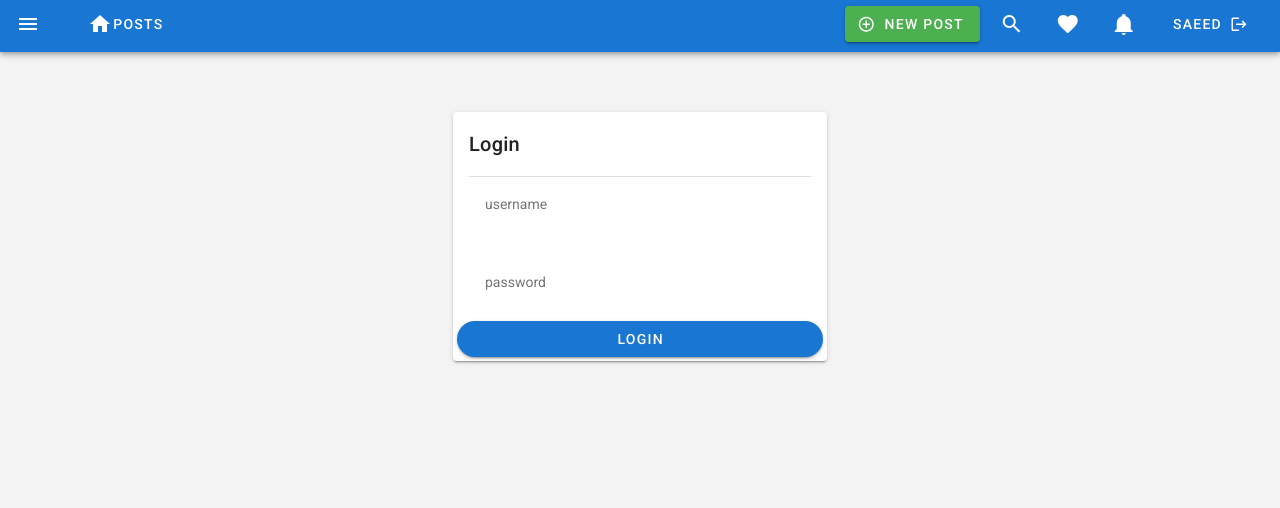
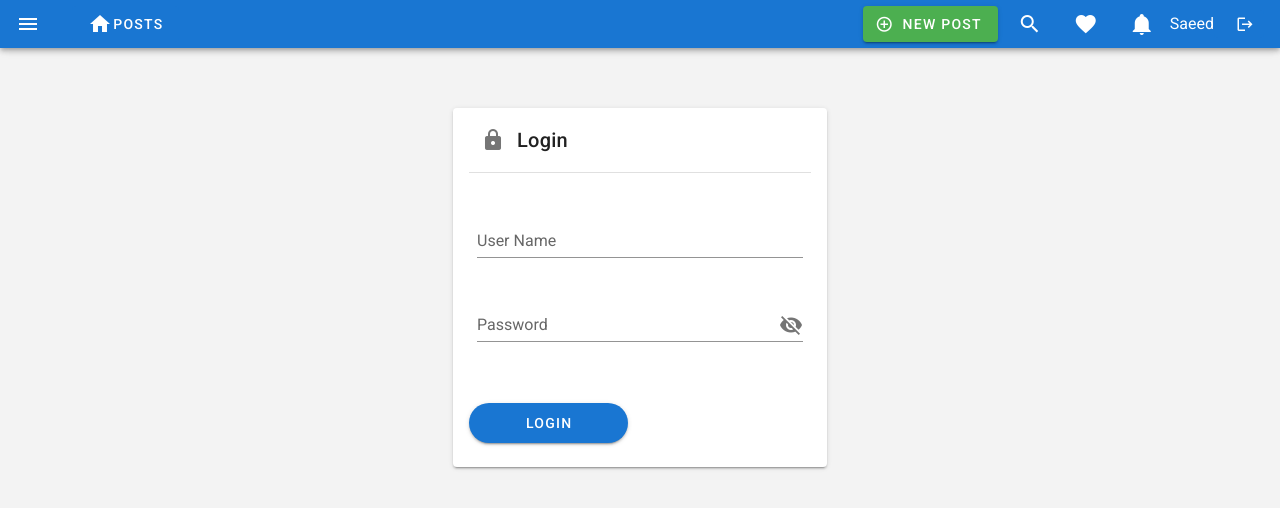
Before and after one commit to developersaeed0008/front-post, a Vue app: page /login in a window 1280 px wide. Shown: the top 508 px of the page. Built offline with nearby package versions, Linux system fonts and the light colour scheme; no server answers; sample sign-in values are in the browser's storage; what vue-sweetalert2 would draw is missing.

Commit message:
update login

```diff
--- a/src/App.vue
+++ b/src/App.vue
@@ -1,38 +1,15 @@
 <template>
   <v-app>
-    <v-toolbar color="primary" dark max-height="52px" dense>
-      <v-app-bar-nav-icon></v-app-bar-nav-icon>
-
-      <v-toolbar-title>
-        <v-btn router depressed class="primary" to="/">
-          <v-icon>mdi-home</v-icon> Posts
-        </v-btn>
-      </v-toolbar-title>
-      <v-spacer></v-spacer>
-
-      <v-btn to="/write" router class="success mx-1">
-        <v-icon left>mdi-plus-circle-outline</v-icon>
-        new post
-      </v-btn>
-      <v-btn icon class="mx-1 d-none d-sm-flex">
-        <v-icon>mdi-magnify</v-icon>
-      </v-btn>
-      <v-btn icon class="mx-1 d-none d-sm-flex">
-        <v-icon>mdi-heart</v-icon>
-      </v-btn>
-
-      <v-btn icon class="mx-1 d-none d-sm-flex">
-        <v-icon>mdi-bell</v-icon>
-      </v-btn>
-
-      <v-btn class="primary mx-1 d-none d-sm-flex" depressed>
-        <span>Saeed</span>
-        <v-icon right>mdi-logout</v-icon>
-      </v-btn>
-    </v-toolbar>
+    <navbar></navbar>
     <router-view />
   </v-app>
 </template>
+<script>
+import Navbar from "./views/Navbar";
+export default {
+  components: { navbar: Navbar },
+};
+</script>
 <style scoped>
 #app {
   background-color: rgb(243, 243, 243);
--- a/src/router/index.js
+++ b/src/router/index.js
@@ -35,18 +35,18 @@ const router = new VueRouter({
 
 router.beforeEach((to, from, next) => {
 
-  /* if (to.name != "login")
-    checkAuth() */
+  if (to.name != "login")
+    checkAuth()
 
   return next();
 });
 
-/* function checkAuth() {
+function checkAuth() {
 
   if (!localStorage.getItem('jwt')) {
     return router.push({ 'name': 'login' });
     // console.log("redirect to login");
   }
-} */
+}
 
 export default router
--- a/src/views/Login.vue
+++ b/src/views/Login.vue
@@ -1,39 +1,58 @@
 <template>
   <div>
     <v-container fluid color="white">
+      <v-alert
+        v-if="errorLogin"
+        color="red"
+        type="error"
+        class="ma-3 mx-auto my-12"
+        max-width="374"
+        >user name or password error</v-alert
+      >
       <v-card color="white" class="mx-auto my-12" max-width="374">
-        <v-card-title>Login</v-card-title>
+        <v-card-title>
+          <v-icon class="ml-3 mr-3">mdi-lock</v-icon>
+          Login
+        </v-card-title>
         <v-card-text>
           <v-divider></v-divider>
-          <v-row>
-            <input
-              type="text"
-              outlined
-              filled
-              placeholder="username"
-              class="pa-2 ma-5"
+          <v-row class="mt-5">
+            <v-text-field
+              label="User Name"
+              :rules="rules"
               v-model="username"
-            />
+              hide-details="auto"
+              class="ma-5 input-group--focused"
+              @keydown.enter="login"
+            ></v-text-field>
           </v-row>
           <v-row>
-            <input
-              type="password"
-              placeholder="password"
-              class="pa-2 ma-5"
-              color="primary"
+            <v-text-field
+              :append-icon="showPass ? 'mdi-eye' : 'mdi-eye-off'"
+              :rules="rules"
+              :type="showPass ? 'text' : 'password'"
+              label="Password"
+              hint="At least 8 characters"
+              class="ma-5 input-group--focused"
+              @click:append="showPass = !showPass"
+              @keydown.enter="login"
               v-model="password"
-            />
+            ></v-text-field>
           </v-row>
           <v-row>
+            <v-col md="6">
               <v-btn
-              class="primary pa-3 white--text"
+                class="primary pa-5 mt-2 mb-2 white--text"
                 rounded
+                dark
+                larg
                 block
-              dark
+                :loading="loading"
                 @click="login"
-              sm
+                @keydown.enter="login"
                 >Login</v-btn
               >
+            </v-col>
           </v-row>
         </v-card-text>
       </v-card>
@@ -46,13 +65,22 @@ export default {
     return {
       username: "",
       password: "",
+      showPass: false,
+      rules: [(value) => !!value || "Required."],
+      loading: false,
+      errorLogin: false,
     };
   },
   methods: {
     login() {
+      this.loading = true;
+
       if (this.username == "admin" && this.password == "saeed") {
         localStorage.setItem("jwt", 1);
         return this.$router.push({ name: "Post" });
+      } else {
+        this.loading = false;
+        this.errorLogin = true;
       }
     },
   },
--- /dev/null
+++ b/src/views/Navbar.vue
@@ -0,0 +1,58 @@
+<template>
+  <div v-if="isLogin">
+    <v-toolbar color="primary" dark max-height="52px" dense>
+      <v-app-bar-nav-icon></v-app-bar-nav-icon>
+
+      <v-toolbar-title>
+        <v-btn router depressed class="primary" to="/">
+          <v-icon>mdi-home</v-icon> Posts
+        </v-btn>
+      </v-toolbar-title>
+      <v-spacer></v-spacer>
+
+      <v-btn to="/write" router class="success mx-1">
+        <v-icon left>mdi-plus-circle-outline</v-icon>
+        new post
+      </v-btn>
+      <v-btn icon class="mx-1 d-none d-sm-flex">
+        <v-icon>mdi-magnify</v-icon>
+      </v-btn>
+      <v-btn icon class="mx-1 d-none d-sm-flex">
+        <v-icon>mdi-heart</v-icon>
+      </v-btn>
+
+      <v-btn icon class="mx-1 d-none d-sm-flex">
+        <v-icon>mdi-bell</v-icon>
+      </v-btn>
+
+      <span>Saeed</span>
+      <v-btn class="primary d-none d-sm-flex" small depressed @click="logout">
+        <v-icon right>mdi-logout</v-icon>
+      </v-btn>
+    </v-toolbar>
+  </div>
+</template>
+<script>
+export default {
+  data() {
+    return {
+      isLogin: false,
+    };
+  },
+  mounted() {
+    this.isLogin = localStorage.getItem("jwt");
+  },
+  methods: {
+    logout() {
+      localStorage.removeItem("jwt");
+      this.isLogin = false;
+      this.$router.push({ name: "Login" });
+    },
+  },
+  watch: {
+    $route() {
+      this.isLogin = localStorage.getItem("jwt");
+    },
+  },
+};
+</script>
```
Lines whose indentation alone changed are shown as unchanged.
